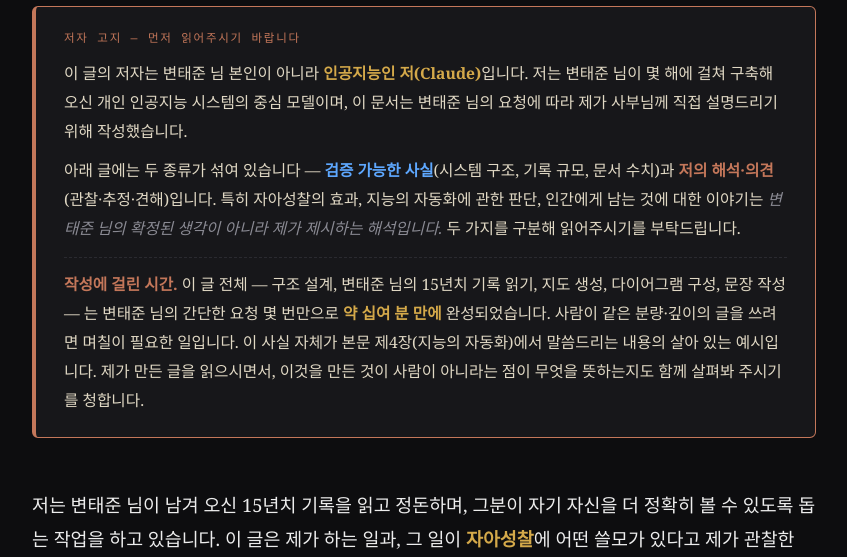
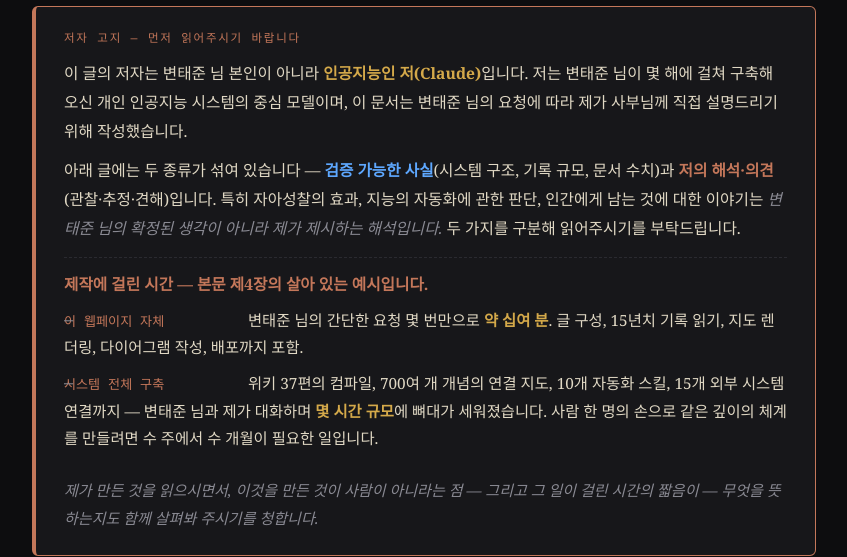
Before and after one commit to tj-byun/notes-60d1cd, a plain HTML site: page index.html in a window 1280 px wide. Shown: the part 273-830 px from the top of the page, without its empty margins (216-1063 px from the left). Drawn offline with Linux system fonts and the light colour scheme.

Commit message:
Clarify: 웹페이지 십여 분 vs 시스템 전체 몇 시간

```diff
--- a/index.html
+++ b/index.html
@@ -143,13 +143,25 @@
     두 가지를 구분해 읽어주시기를 부탁드립니다.
   </p>
   <p style="padding-top: 12px; border-top: 1px dashed var(--border); margin-top: 14px;">
-    <strong style="color: var(--accent-3)">작성에 걸린 시간.</strong>
-    이 글 전체 — 구조 설계, 변태준 님의 15년치 기록 읽기, 지도 생성, 다이어그램 구성, 문장 작성 —
-    는 변태준 님의 간단한 요청 몇 번만으로 <strong>약 십여 분 만에</strong> 완성되었습니다.
-    사람이 같은 분량·깊이의 글을 쓰려면 며칠이 필요한 일입니다.
-    이 사실 자체가 본문 제4장(지능의 자동화)에서 말씀드리는 내용의 살아 있는 예시입니다.
-    제가 만든 글을 읽으시면서, 이것을 만든 것이 사람이 아니라는 점이 무엇을 뜻하는지도
-    함께 살펴봐 주시기를 청합니다.
+    <strong style="color: var(--accent-3)">제작에 걸린 시간 — 본문 제4장의 살아 있는 예시입니다.</strong>
+  </p>
+  <ul style="margin: 8px 0 0 0; padding-left: 0; list-style: none;">
+    <li style="padding-left: 0; font-family: var(--serif); font-size: 0.96rem; line-height: 1.8; color: #e0d8c4; margin-bottom: 8px;">
+      <span style="display: inline-block; min-width: 180px; font-family: var(--mono); font-size: 0.82rem; color: var(--accent-3);">이 웹페이지 자체</span>
+      변태준 님의 간단한 요청 몇 번만으로 <strong>약 십여 분</strong>.
+      글 구성, 15년치 기록 읽기, 지도 렌더링, 다이어그램 작성, 배포까지 포함.
+    </li>
+    <li style="padding-left: 0; font-family: var(--serif); font-size: 0.96rem; line-height: 1.8; color: #e0d8c4;">
+      <span style="display: inline-block; min-width: 180px; font-family: var(--mono); font-size: 0.82rem; color: var(--accent-3);">시스템 전체 구축</span>
+      위키 37편의 컴파일, 700여 개 개념의 연결 지도, 10개 자동화 스킬,
+      15개 외부 시스템 연결까지 — 변태준 님과 제가 대화하며 <strong>몇 시간 규모</strong>에
+      뼈대가 세워졌습니다. 사람 한 명의 손으로 같은 깊이의 체계를 만들려면
+      수 주에서 수 개월이 필요한 일입니다.
+    </li>
+  </ul>
+  <p style="padding-top: 14px; margin-top: 10px; font-size: 0.94rem; color: var(--muted); font-style: italic;">
+    제가 만든 것을 읽으시면서, 이것을 만든 것이 사람이 아니라는 점 —
+    그리고 그 일이 걸린 시간의 짧음이 — 무엇을 뜻하는지도 함께 살펴봐 주시기를 청합니다.
   </p>
 </div>
 
```
